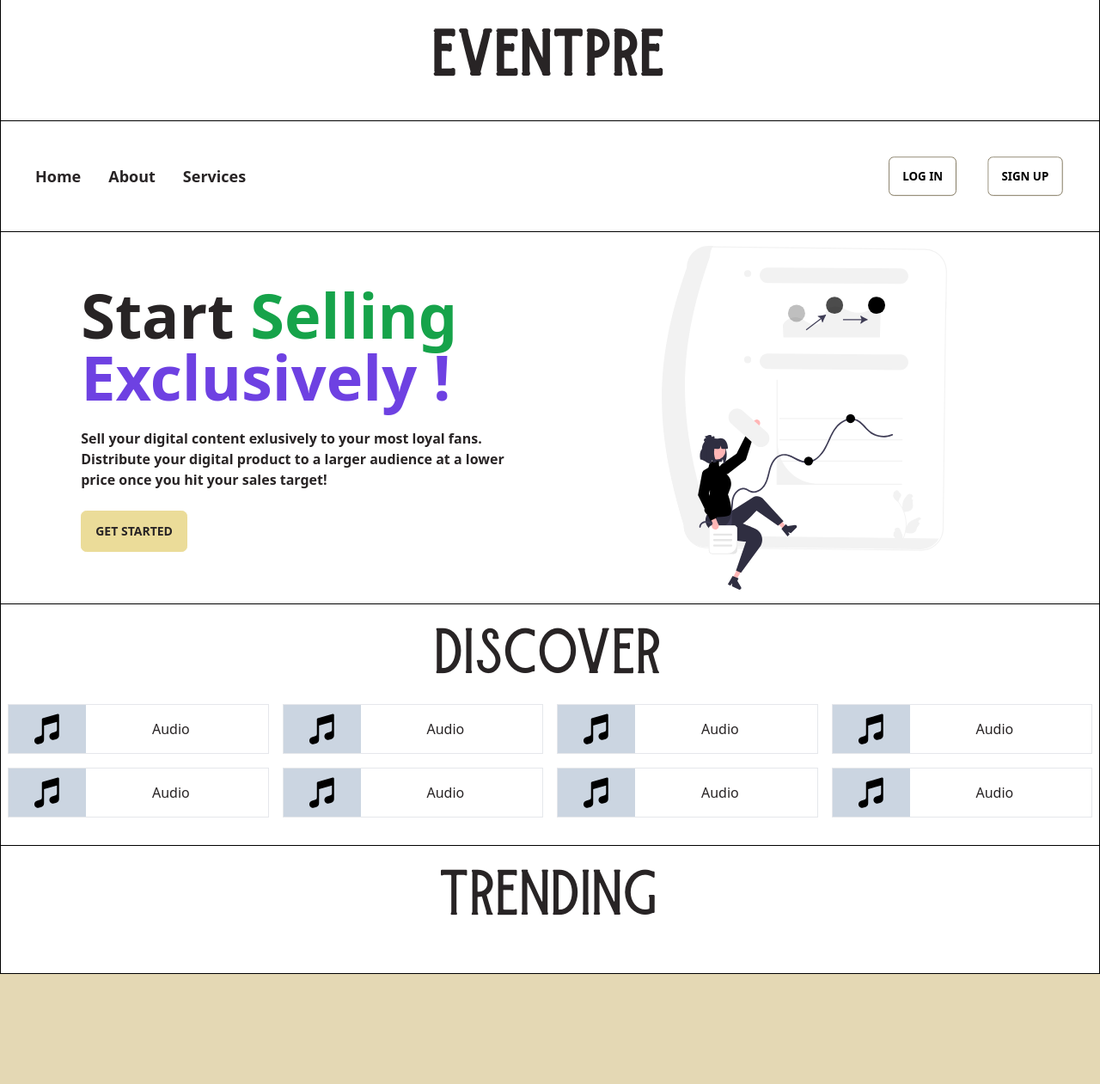
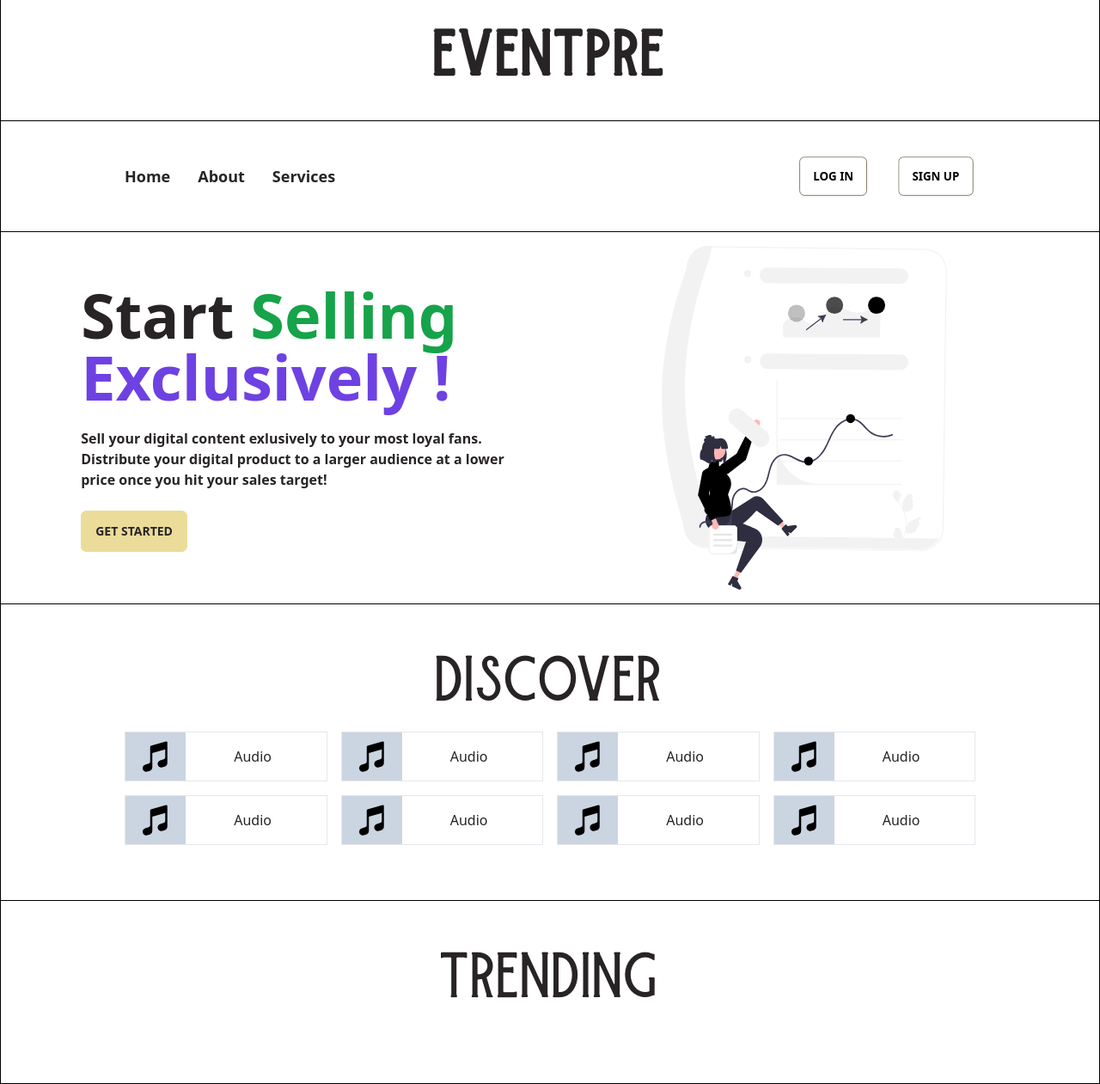
Before and after one commit to oelnajmi/event-pre, a Next.js app: page / in a window 1280 px wide. Shown: the whole page at 86% size. Before the commit the page ends 1133 px from the top, so only its background shows below. Built offline with nearby package versions, Linux system fonts and the light colour scheme.

Commit message:
layout fixes

```diff
--- a/components/Discover.js
+++ b/components/Discover.js
@@ -2,7 +2,7 @@ import DiscoverComponent from './DiscoverComponent';
 
 const Discover = () => {
   return (
-    <div className="border-x border-b border-black p-2">
+    <div className="border-x border-b border-black p-10 sm:pr-36 sm:pl-36">
       <div className="p-6 font-burtons text-center text-6xl whitespace-nowrap">
         DISCOVER
       </div>
--- a/components/Navbar.js
+++ b/components/Navbar.js
@@ -10,7 +10,7 @@ const Navbar = () => {
             EVENTPRE
           </span>
         </a>
-        <div className="flex justify-between md:space-x-8 sm:p-10 text-center w-full sm:border-x sm:border-b border-black">
+        <div className="sm:pl-36 sm:pr-36 flex justify-between md:space-x-8 sm:p-10 text-center w-full sm:border-x sm:border-b border-black">
           <ul className="hidden sm:flex justify-around text-center items-center space-x-8 text-lg font-semibold">
             <li>
               <a href="#" className="" aria-current="page">
--- a/components/Trending.js
+++ b/components/Trending.js
@@ -1,6 +1,6 @@
 const Trending = () => {
   return (
-    <div className="border-x border-b border-black p-2">
+    <div className="border-x border-b border-black p-10">
       <div className="p-6 font-burtons text-center text-6xl whitespace-nowrap">
         TRENDING
       </div>
```
